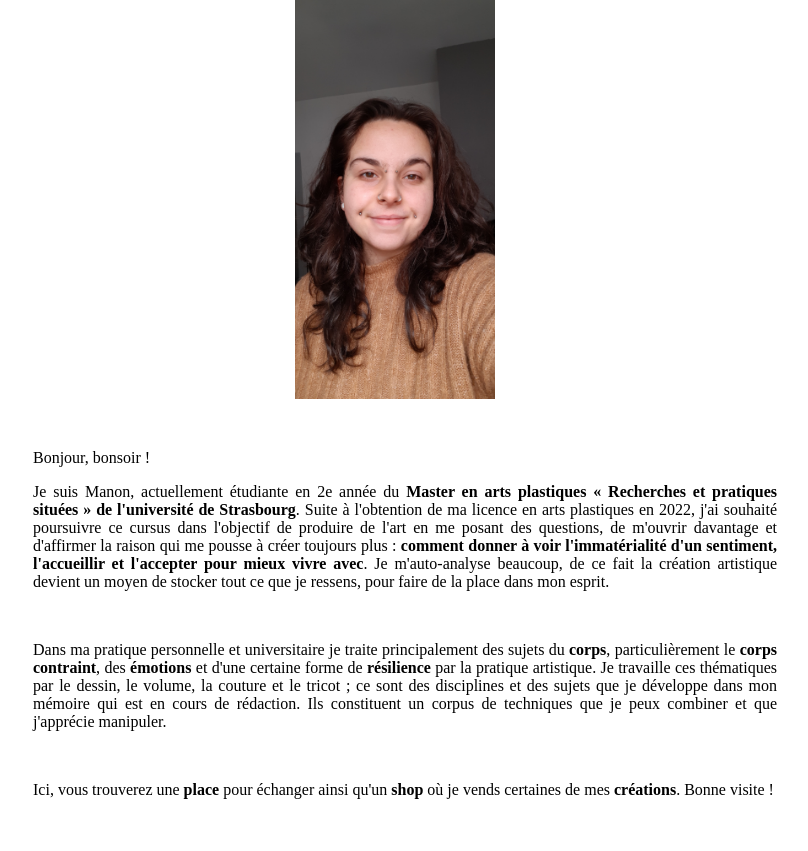
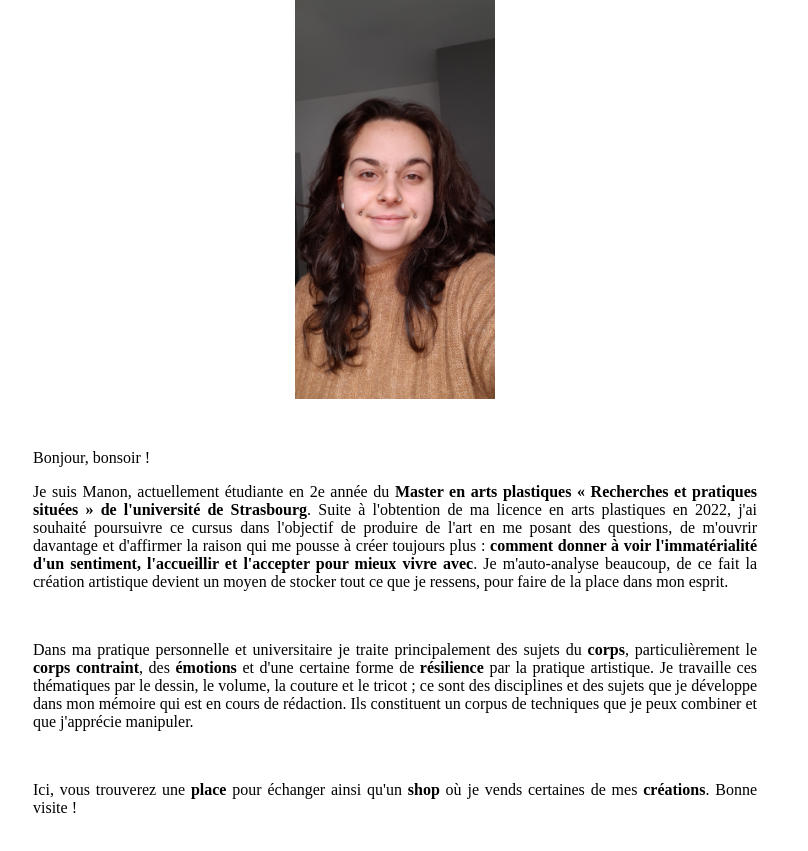
Before and after one commit to AnotheerDev/SiteManon, a PHP site: template templates/home/index.html.twig in a window 1280 px wide. Shown: the part 879-1730 px from the top of the page, without its empty margins (245-1053 px from the left). Before the commit the page ends 1678 px from the top, so only its background shows below. Run offline with PHP 8.4, Linux system fonts and the light colour scheme; the template is opened without the code that fills it, so the values that code supplies are empty; some libraries are stand-ins or nearby versions.

Commit message:
adding margin #aboutMe

```diff
--- a/public/css/style.css
+++ b/public/css/style.css
@@ -158,6 +158,7 @@
 #aboutMe{
     margin-top: 50px;
     margin-left: 20px;
+    margin-right: 20px;
     text-align: justify;
 }
 
```
